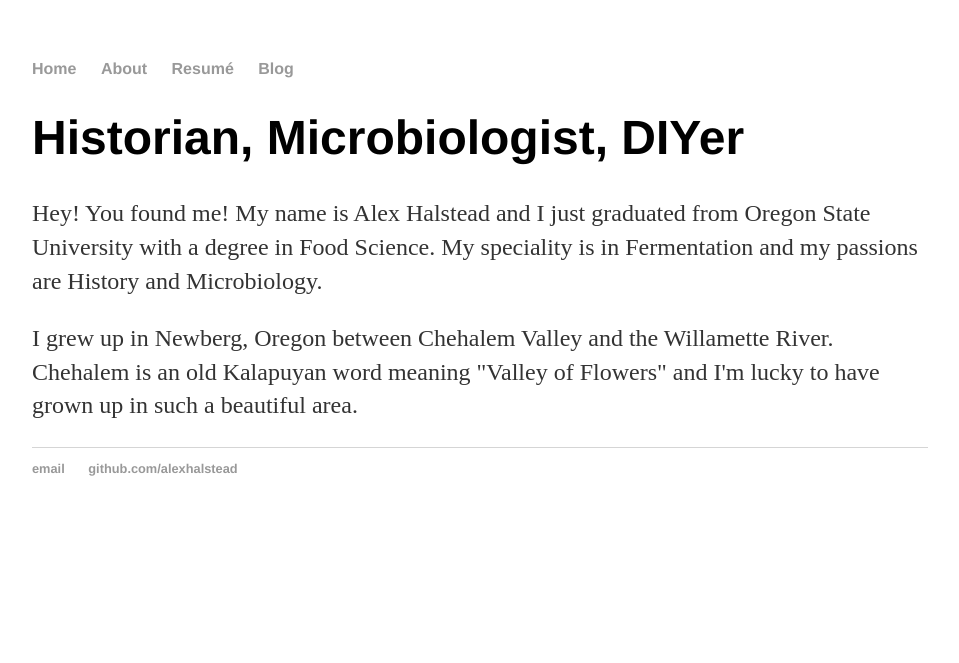
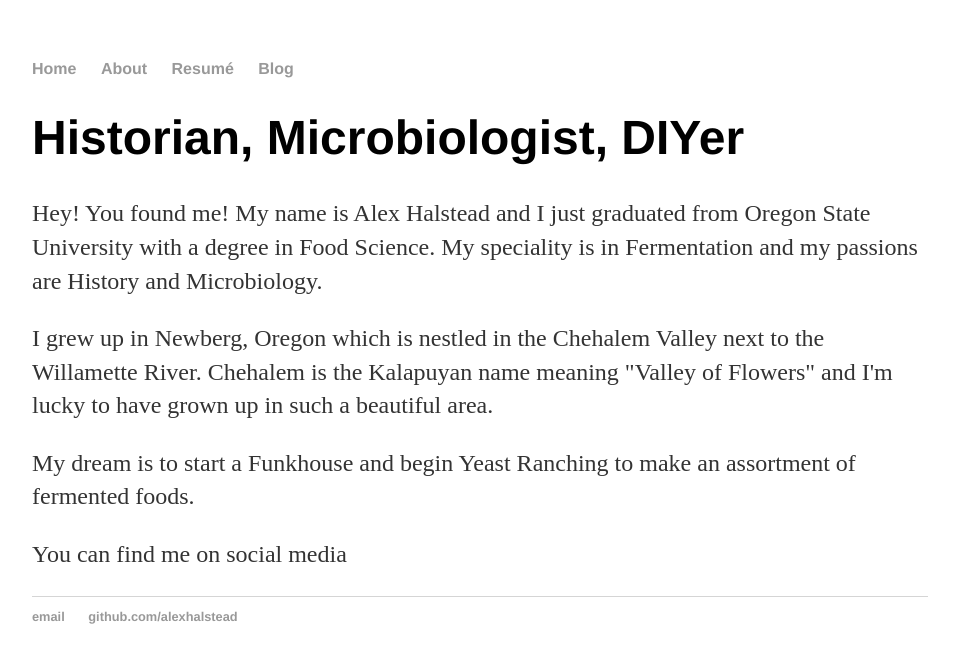
Before and after one commit to alexhalstead/alexhalstead.github.io, a Jekyll site: the page built from about/index.html, in a window 1280 px wide. Shown: the top 663 px of the page, without its empty margins (160-1119 px from the left). Built offline with Jekyll 4.4.1, drawn with Linux system fonts in a browser that asks for light colours.

Commit message:
Changes to "about/index.html": deleted extraneous information and cleaned up some lines.  On branch development  Changes to be committed: 	new file:   _includes/head.html 	modified:   about/index.html

```diff
--- /dev/null
+++ b/_includes/head.html
@@ -0,0 +1 @@
+<link rel="stylesheet" href="//maxcdn.bootstrapcdn.com/font-awesome/4.3.0/css/font-awesome.min.css">
--- a/about/index.html
+++ b/about/index.html
@@ -4,4 +4,7 @@
 ---
 <h1>Historian, Microbiologist, DIYer</h1>
 <p>Hey! You found me! My name is Alex Halstead and I just graduated from Oregon State University with a degree in Food Science. My speciality is in Fermentation and my passions are History and Microbiology.</p>
-<p>I grew up in Newberg, Oregon between Chehalem Valley and the Willamette River. Chehalem is an old Kalapuyan word meaning "Valley of Flowers" and I'm lucky to have grown up in such a beautiful area.</p>
+<p>I grew up in Newberg, Oregon which is nestled in the Chehalem Valley next to the Willamette River. Chehalem is the Kalapuyan name meaning "Valley of Flowers" and I'm lucky to have grown up in such a beautiful area.</p>
+<p>My dream is to start a Funkhouse and begin Yeast Ranching to make an assortment of fermented foods.</p>
+
+<p>You can find me on social media
```
